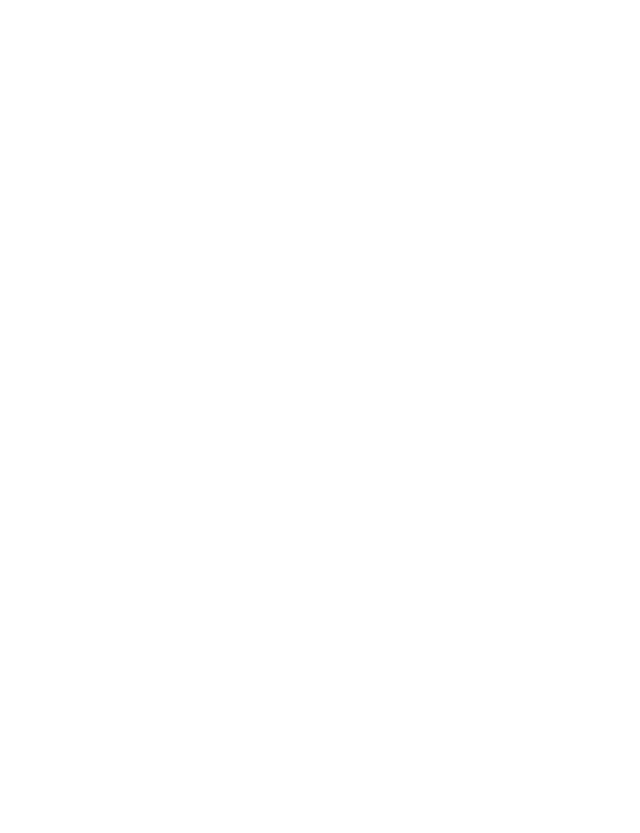
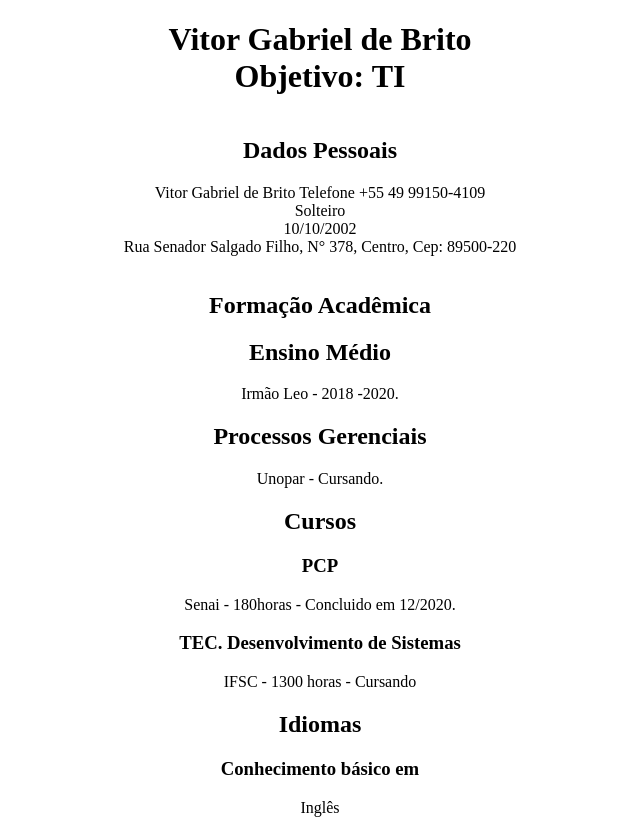
Before and after one commit to Vitorgb12/vitorg10.github.io, a plain HTML site: page index.html in a window 1280 px wide. Shown: the whole page, without its empty margins (320-960 px from the left). Before the commit the page ends 800 px from the top, so only its background shows below. Drawn offline with Linux system fonts and the light colour scheme.

Commit message:
Conteúdo adicionado

```diff
--- /dev/null
+++ b/estilo.css
@@ -0,0 +1,42 @@
+html, body {
+    height: 100%;
+    margin: 0%;
+}
+
+.container {
+    display: flex;
+    flex-direction: column;
+    height: 100%;
+}
+
+aside {
+     height: 800px;
+     width: 20%;
+     float: left;
+     display: flex;
+     flex-direction: column;
+     justify-content: space-around;
+     font-family: 'staatliches', 'cursive';
+
+     font-size: 18px;
+}
+header {
+    align-content: center;
+    background-color:white;
+}
+
+.dados {
+    justify-content: center;
+    align-items: center;
+    text-align: center;
+}
+
+.formacao {
+    justify-content: center;
+    align-items: center;
+    text-align: center;
+}
+
+h1 {
+    text-align: center;
+}
--- a/index.html
+++ b/index.html
@@ -3,8 +3,35 @@
     <head>
         <meta charset="utf-8">
         <title>Currículo</title>
+        <link rel="stylesheet" href="estilo.css">
     </head>
     <body>
-
+        <div class="container">
+            <header>
+                <h1> Vitor Gabriel de Brito<br> Objetivo: TI</h1>
+            </header>
+            <div class="dados">
+                <h2>Dados Pessoais</h2>
+                <p>Vitor Gabriel de Brito   Telefone +55 49 99150-4109<br>
+                Solteiro<br>
+                10/10/2002<br>
+                Rua Senador Salgado Filho, N° 378, Centro, Cep: 89500-220</p>
+            </div>
+            <div class="formacao">
+                <h2>Formação Acadêmica</h2>
+                <h2>Ensino Médio</h2>
+               <p>Irmão Leo - 2018 -2020.</p>
+                <h2>Processos Gerenciais</h2>
+                <p>Unopar - Cursando.</p>
+                <h2>Cursos</h2>
+                <h3>PCP</h3>
+                <p>Senai - 180horas - Concluido em 12/2020.</p>
+                <h3>TEC. Desenvolvimento de Sistemas</h3>
+                <p>IFSC - 1300 horas - Cursando</p>
+                <h2>Idiomas</h2>
+                <h3>Conhecimento básico em</h3>
+                <p>Inglês</p>
+            </div>
+        </div>
     </body>
 </html>
```
